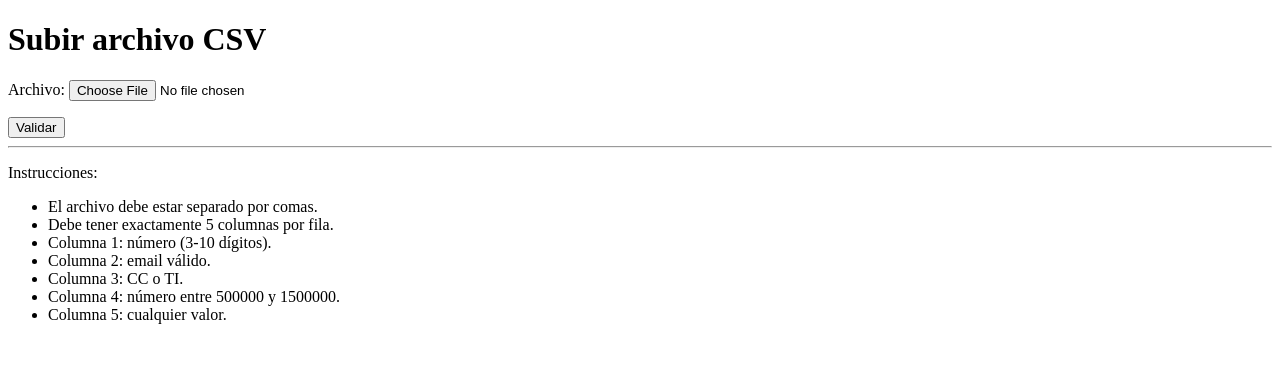
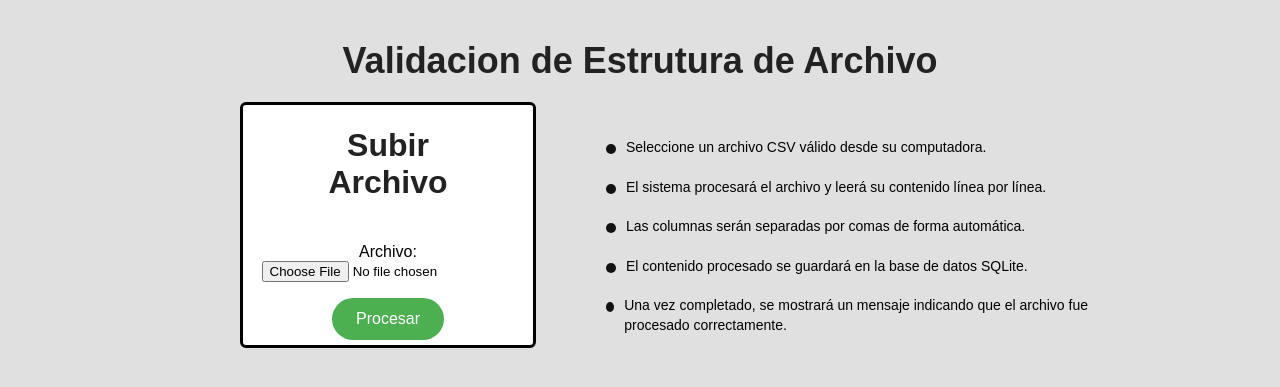
Before and after one commit to sergiolix/Prueba-Tecnica-Desarrollador-Junior-Sergio-Ortiz, a Django app: page / in a window 1280 px wide. Shown: the top 387 px of the page. Run offline with Django 5.2, Linux system fonts and the light colour scheme.

Commit message:
Add HTML templates and CSS styles for file upload and validation results

```diff
--- /dev/null
+++ b/Punto1/validacion/static/validacion/css/estilos.css
@@ -0,0 +1,87 @@
+body {
+    font-family: Arial, sans-serif;
+    background: #e0e0e0;
+    margin: 0;
+    display: flex;
+    flex-direction: column;
+    align-items: center;
+
+}
+
+h1 {
+    text-align: center;
+    margin: 40px 0 20px 0;
+    font-size: 36px;
+    color: #222;
+}
+
+.wrapper {
+    display: flex;
+    justify-content: center;
+    align-items: flex-start;
+    width: 85%;
+    max-width: 1000px;
+    gap: 40px;
+    margin: auto;
+}
+
+.upload-box {
+    background: white;
+    border: 3px solid #000;
+    height: 200px;
+    width: 250px;
+    display: flex;
+    flex-direction: column;
+    justify-content: center;
+    align-items: center;
+    margin-left: 100px;
+    border-radius: 6px;
+    padding: 20px;
+    text-align: center;
+}
+
+.upload-box h2 {
+    font-size: 32px;
+    font-weight: bold;
+    color: #222;
+}
+
+
+.instructions {
+    flex: 1;
+    padding-top: 20px;
+}
+
+.instructions ul {
+    list-style: none;
+    padding: 0;
+    margin-left: 30px;
+}
+
+.instructions li {
+    display: flex;
+    align-items: flex-start;
+    gap: 10px;
+    margin-bottom: 20px;
+    font-size: 14px;
+    line-height: 1.4;
+}
+
+button {
+    background-color: #4CAF50;
+    color: white;
+    border: none;
+    padding: 12px 24px;
+    font-size: 16px;
+    border-radius: 25px;
+    margin-bottom: 10px;
+    cursor: pointer;
+    transition: background-color 0.3s, transform 0.2s;
+}
+.dot {
+    width: 10px;
+    height: 10px;
+    background: #111;
+    border-radius: 50%;
+    margin-top: 6px;
+}
--- a/Punto1/validacion/templates/cargador/resultado.html
+++ b/Punto1/validacion/templates/cargador/resultado.html
@@ -1,8 +1,10 @@
+{% load static %}
 <!doctype html>
 <html>
 <head>
   <meta charset="utf-8">
   <title>Resultado validación</title>
+  <link rel="stylesheet" href="{% static 'validacion/css/resultados.css' %}">
 </head>
 <body>
   <h1>Resultado de la validación</h1>
--- a/Punto1/validacion/templates/cargador/subir_archivo.html
+++ b/Punto1/validacion/templates/cargador/subir_archivo.html
@@ -1,28 +1,48 @@
+{% load static %}
 <!doctype html>
 <html>
 <head>
   <meta charset="utf-8">
   <title>Subir CSV - Validador</title>
+  <link rel="stylesheet" href="{% static 'validacion/css/estilos.css' %}">
 </head>
 <body>
-  <h1>Subir archivo CSV</h1>
+  <h1>Validacion de Estrutura de Archivo</h1>
 
-  <form method="post" enctype="multipart/form-data">
-    {% csrf_token %}
-    {{ form.as_p }}
-    <button type="submit">Validar</button>
-  </form>
+  <div class="wrapper">
+    <div class="upload-box">
+        <h2>Subir<br>Archivo</h2>
+        <form method="POST" enctype="multipart/form-data">
+            {% csrf_token %}
+            {{ form.as_p }}
+            <button type="submit">Procesar</button>
+        </form>
+    </div>
 
-  <hr>
-  <p>Instrucciones:</p>
-  <ul>
-    <li>El archivo debe estar separado por comas.</li>
-    <li>Debe tener exactamente 5 columnas por fila.</li>
-    <li>Columna 1: número (3-10 dígitos).</li>
-    <li>Columna 2: email válido.</li>
-    <li>Columna 3: CC o TI.</li>
-    <li>Columna 4: número entre 500000 y 1500000.</li>
-    <li>Columna 5: cualquier valor.</li>
-  </ul>
+    <div class="instructions">
+        <ul>
+            <li>
+                <div class="dot"></div>
+                <span>Seleccione un archivo CSV válido desde su computadora.</span>
+            </li>
+            <li>
+                <div class="dot"></div>
+                <span>El sistema procesará el archivo y leerá su contenido línea por línea.</span>
+            </li>
+            <li>
+                <div class="dot"></div>
+                <span>Las columnas serán separadas por comas de forma automática.</span>
+            </li>
+            <li>
+                <div class="dot"></div>
+                <span>El contenido procesado se guardará en la base de datos SQLite.</span>
+            </li>
+            <li>
+                <div class="dot"></div>
+                <span>Una vez completado, se mostrará un mensaje indicando que el archivo fue procesado correctamente.</span>
+            </li>
+        </ul>
+    </div>
+  </div>
 </body>
 </html>
```
Also changed, not shown: Punto1/validacion/static/validacion/css/resultados.css (added, +65 -0 lines).
